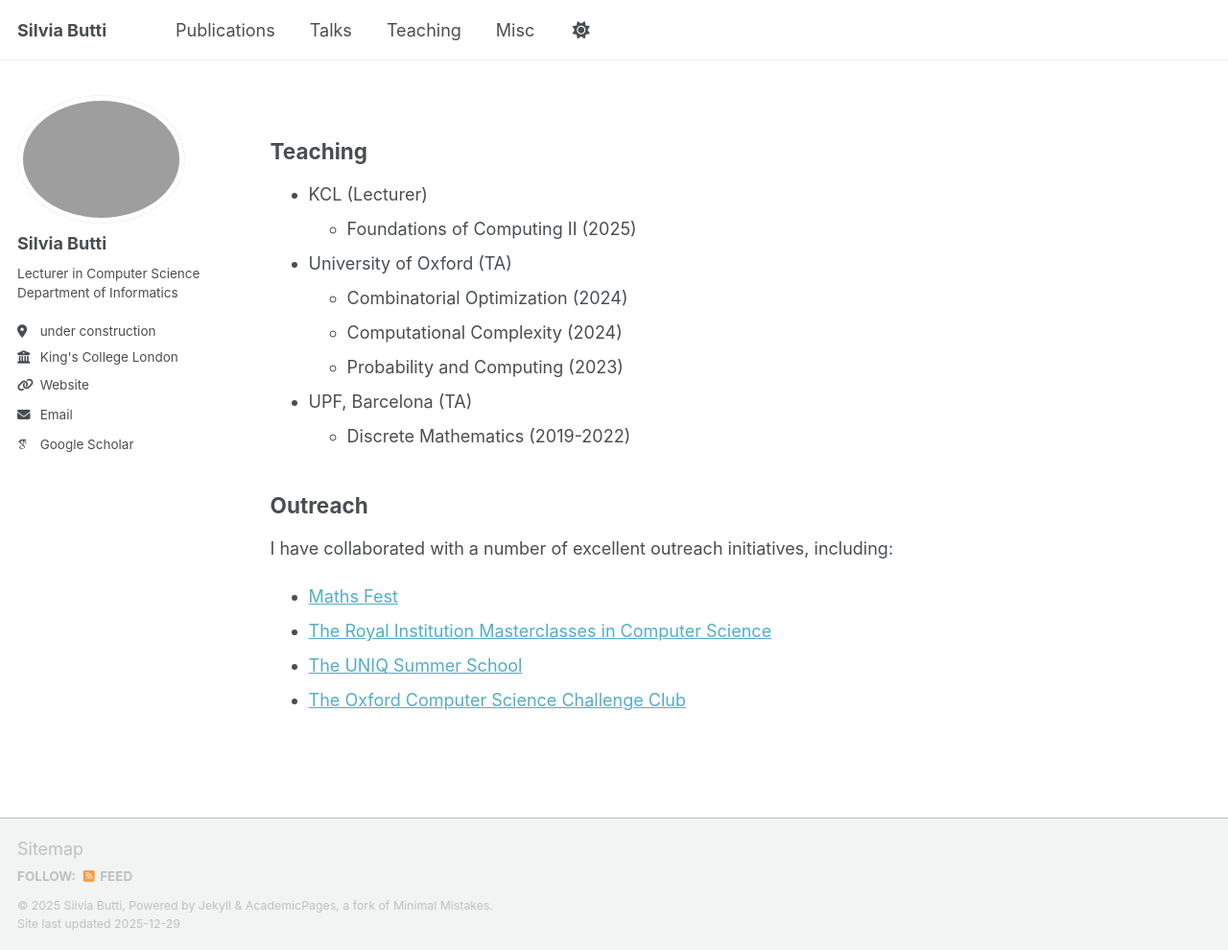
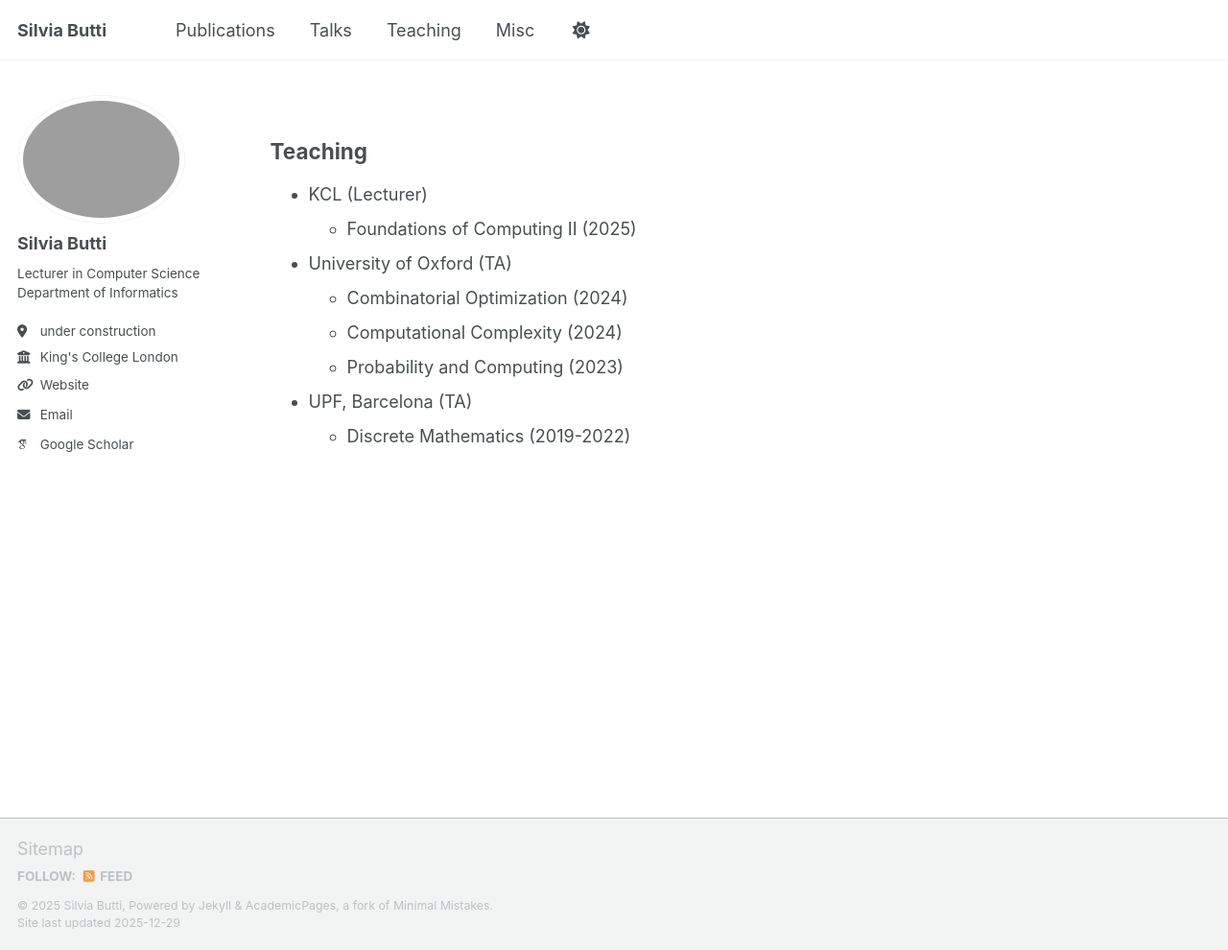
Before and after one commit to silviabutti/silviabutti.github.io, a Jekyll site: the page built from _pages/teaching.md, in a window 1280 px wide and 990 px high. Shown: the whole window at 96% size. Built offline with Jekyll 4.4.1, drawn with Linux system fonts in a browser that asks for light colours; some web fonts are replaced; a script bundle is joined from its source files by our own code; library files that are not in the unit come from our copies.

Commit message:
Update teaching.md

```diff
--- a/_pages/teaching.md
+++ b/_pages/teaching.md
@@ -17,12 +17,3 @@ author_profile: true
 
 * UPF, Barcelona (TA)
     * Discrete Mathematics (2019-2022)
-
-## Outreach
-
-I have collaborated with a number of excellent outreach initiatives, including:
-
-* [Maths Fest](https://maths-fest.com/)
-* [The Royal Institution Masterclasses in Computer Science](https://www.rigb.org/learning/ri-masterclasses)
-* [The UNIQ Summer School](https://www.uniq.ox.ac.uk)
-* [The Oxford Computer Science Challenge Club](https://www.cs.ox.ac.uk/challengeclub/)
```
